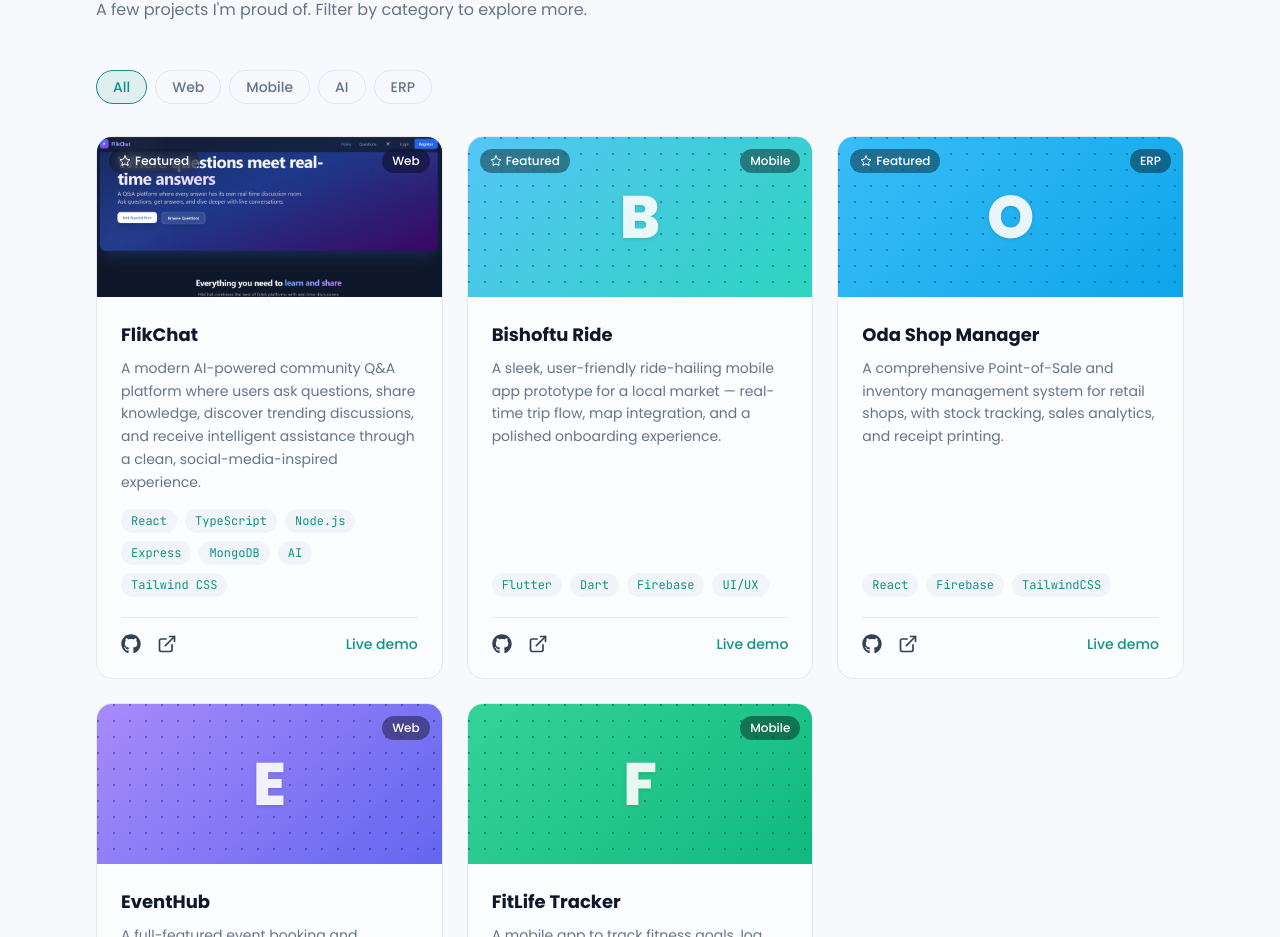
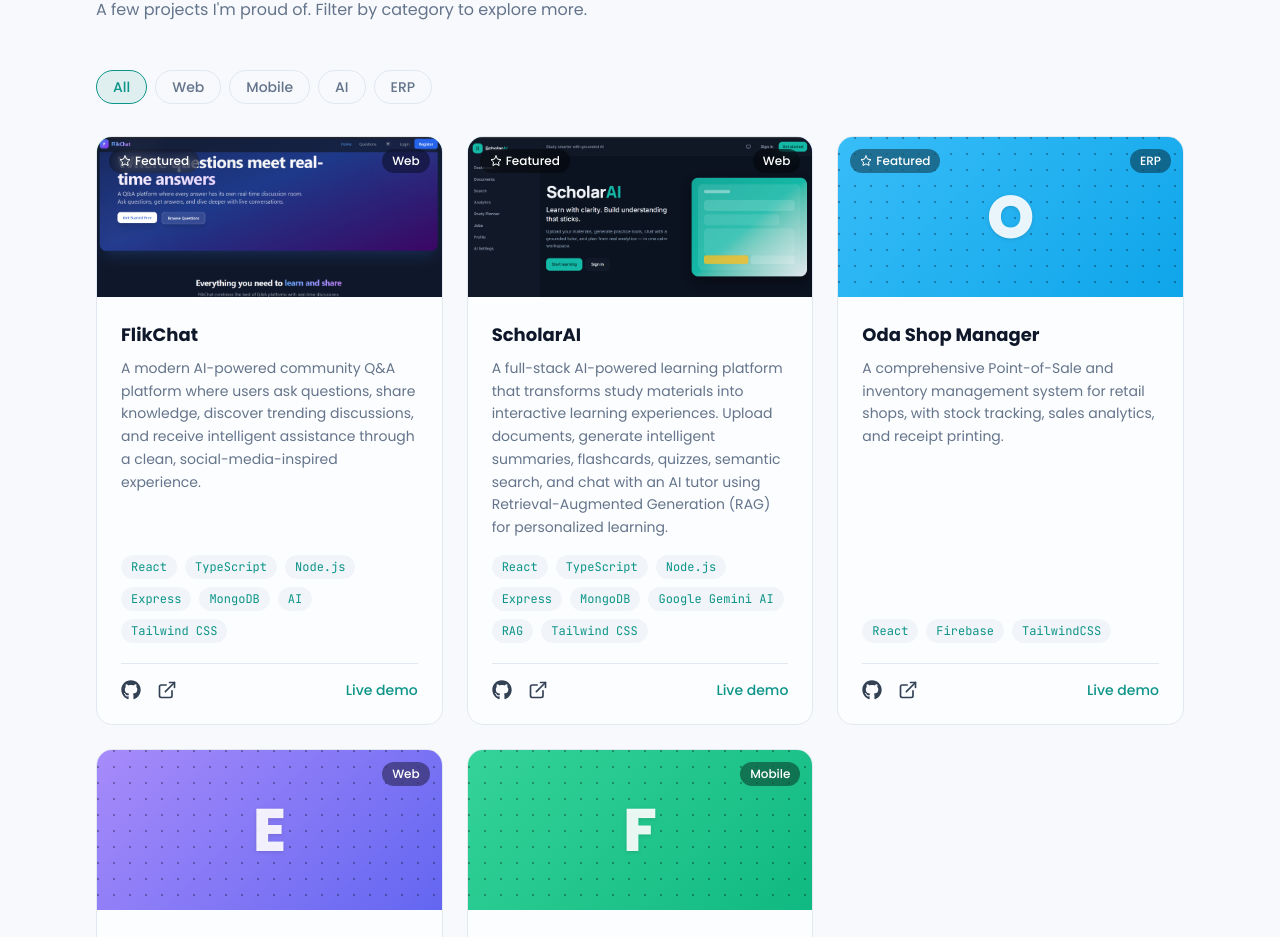
Before and after one commit to beckdg/bekan-deresa-portfolio, a React (Vite) app: page / in a window 1280 px wide. Shown: the part 5075-6012 px from the top of the page. Built offline with nearby package versions, Linux system fonts and the light colour scheme.

Commit message:
add project ScholarAI to the projects section

```diff
--- a/src/data/portfolio.ts
+++ b/src/data/portfolio.ts
@@ -286,18 +286,27 @@ export const projects: Project[] = [
     accent: ["#22c55e", "#3b82f6"],
     image: "/images/flikchat.png",
   },
-  {
-    title: "Bishoftu Ride",
-    description:
-      "A sleek, user-friendly ride-hailing mobile app prototype for a local market — real-time trip flow, map integration, and a polished onboarding experience.",
-    tags: ["Flutter", "Dart", "Firebase", "UI/UX"],
-    github: "https://github.com/beckdg/bishoftu-ride",
-    site: "https://bishofturide.vercel.app",
-    featured: true,
-    category: "Mobile",
-    accent: ["#54c5f8", "#2dd4bf"],
-  },
-
+{
+  title: "ScholarAI",
+  description:
+    "A full-stack AI-powered learning platform that transforms study materials into interactive learning experiences. Upload documents, generate intelligent summaries, flashcards, quizzes, semantic search, and chat with an AI tutor using Retrieval-Augmented Generation (RAG) for personalized learning.",
+  tags: [
+    "React",
+    "TypeScript",
+    "Node.js",
+    "Express",
+    "MongoDB",
+    "Google Gemini AI",
+    "RAG",
+    "Tailwind CSS"
+  ],
+  github: "https://github.com/beckdg/ScholarsAI-AI-powered-learning-platform.git",
+  site: "https://scholarai-navy.vercel.app",
+  featured: true,
+  category: "Web",
+  accent: ["#0F766E", "#4F46E5"],
+  image: "/images/scholarai.png",
+},
   {
     title: "Oda Shop Manager",
     description:
```
Also changed, not shown: public/images/scholarai.png (added).
